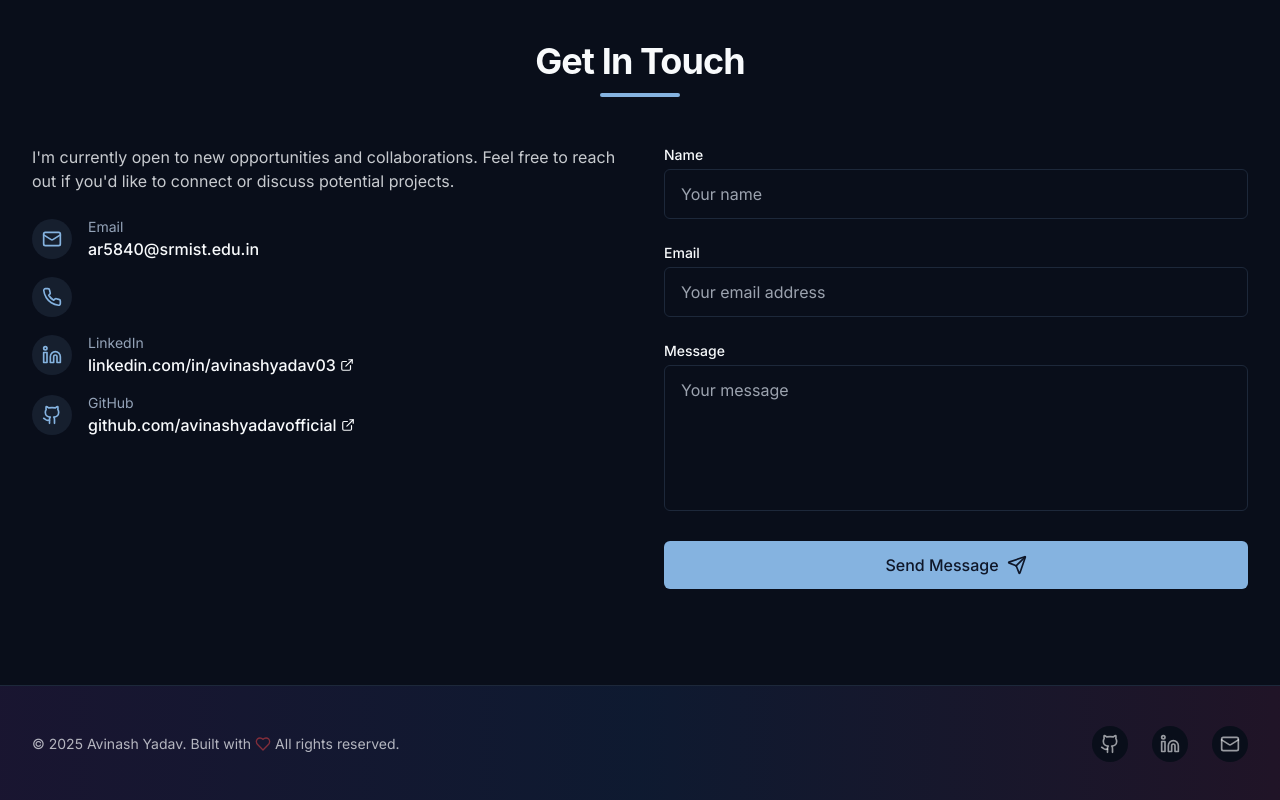
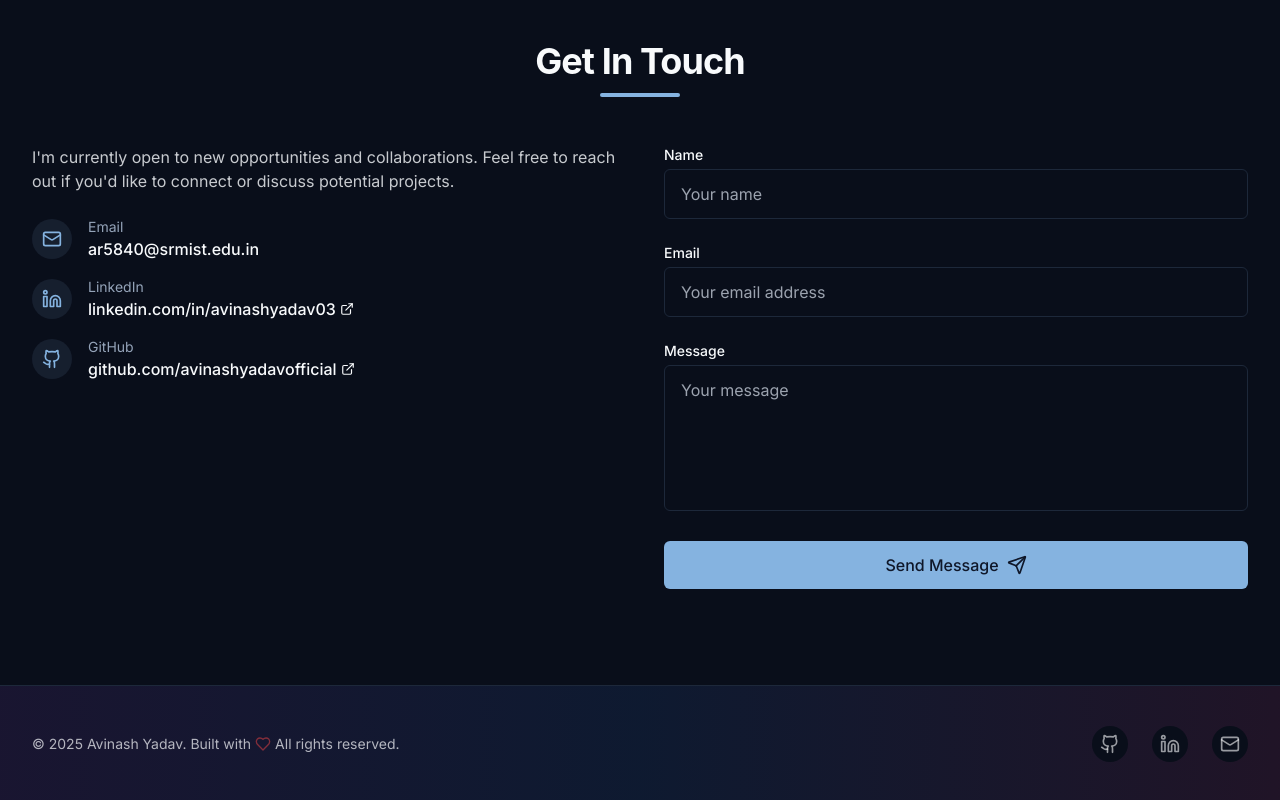
Before and after one commit to avinashyadavofficial/PersonalPortfolio, a React (Vite) app: page / in a window 1280 px wide. Shown: the part 6270-7070 px from the top of the page. Built offline with nearby package versions, Linux system fonts and the light colour scheme.

Commit message:
Update Contact.tsx

```diff
--- a/src/components/Contact.tsx
+++ b/src/components/Contact.tsx
@@ -92,12 +92,6 @@ const Contact = () => {
                 </div>
               </div>
 
-              <div className="flex items-center">
-                <div className="w-10 h-10 rounded-full bg-primary/10 flex items-center justify-center mr-4 flex-shrink-0">
-                  <Phone className="h-5 w-5 text-primary" />
-                </div>
-
-              </div>
 
               <div className="flex items-center">
                 <div className="w-10 h-10 rounded-full bg-primary/10 flex items-center justify-center mr-4 flex-shrink-0">
```
